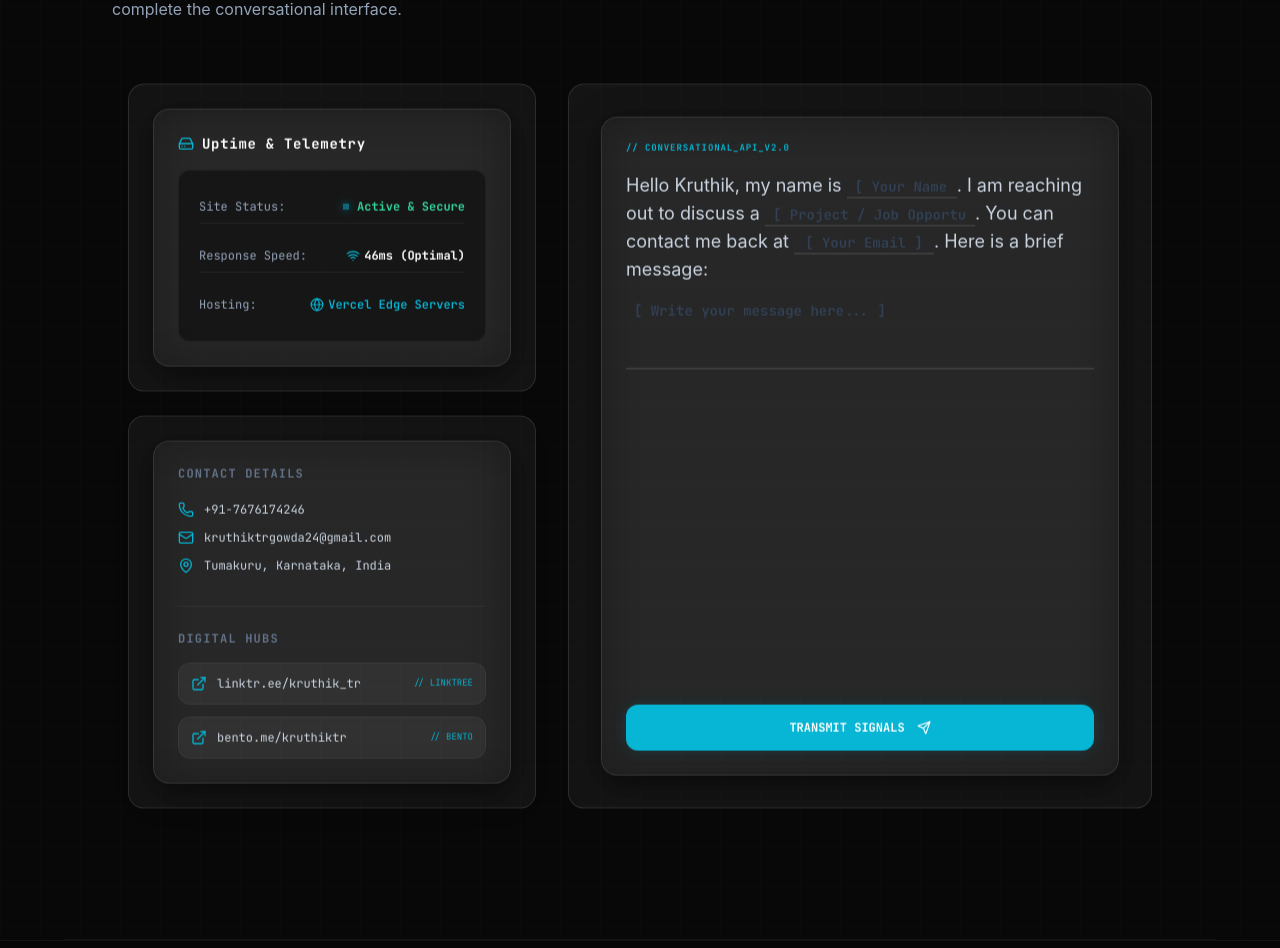
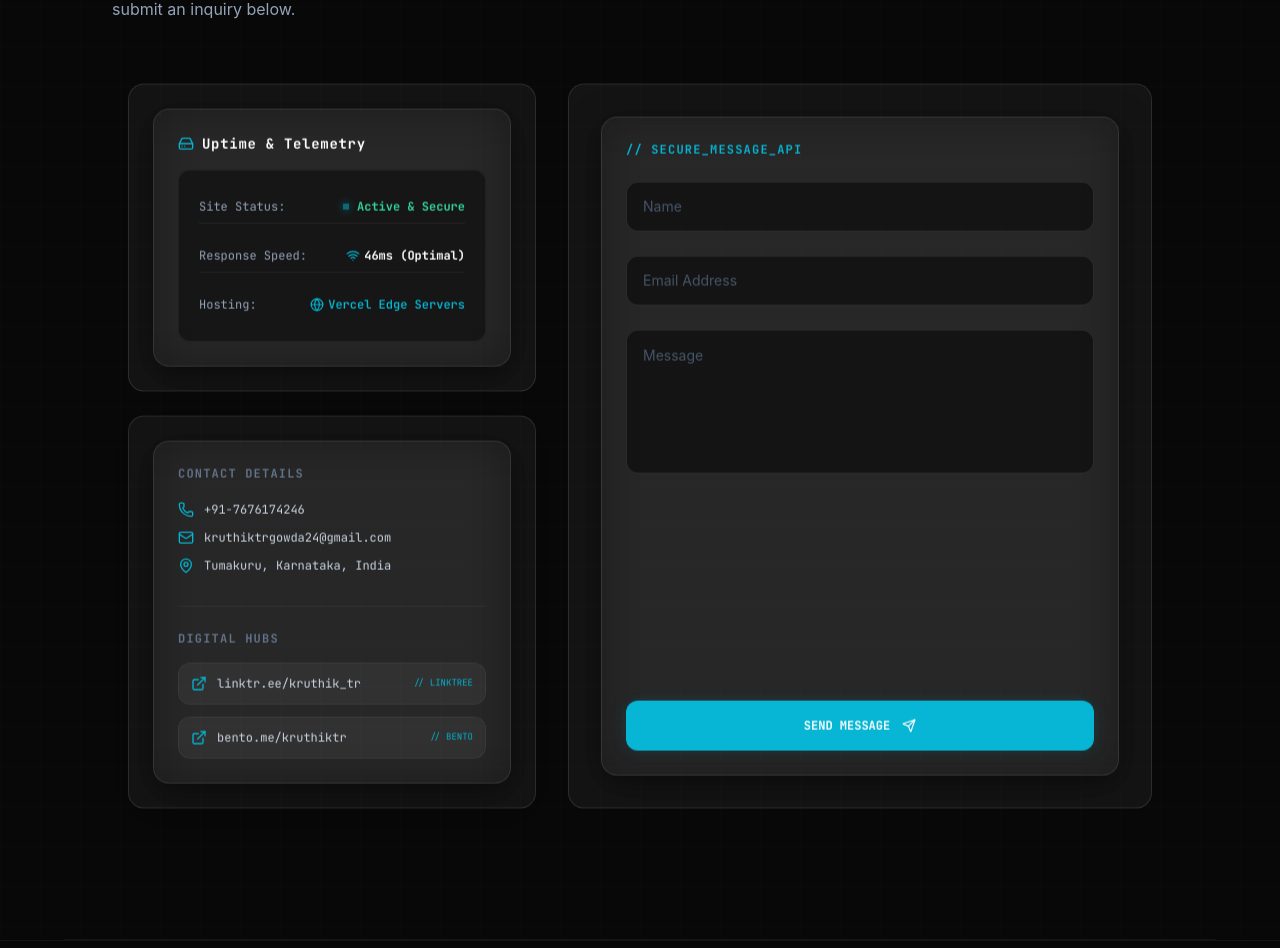
Before and after one commit to KRUTHIKTR/portfolio, a React (Vite) app: page / in a window 1280 px wide. Shown: the part 7794-8742 px from the top of the page. Built offline with nearby package versions, Linux system fonts and the light colour scheme.

Commit message:
feat: implement Minimalist Glowing Outline contact form in ContactForm.jsx

```diff
--- a/src/components/ContactForm.jsx
+++ b/src/components/ContactForm.jsx
@@ -5,7 +5,8 @@ import TiltCard from './TiltCard';
 
 export default function ContactForm({ isZeroG }) {
   const [latency, setLatency] = useState(45);
-  const [formData, setFormData] = useState({ name: '', purpose: '', email: '', message: '' });
+  const [formData, setFormData] = useState({ name: '', email: '', message: '' });
+  const [focusedField, setFocusedField] = useState(null);
   const [isSending, setIsSending] = useState(false);
   const [isSubmitted, setIsSubmitted] = useState(false);
 
@@ -20,12 +21,12 @@ export default function ContactForm({ isZeroG }) {
 
   const handleSubmit = (e) => {
     e.preventDefault();
-    if (!formData.name || !formData.purpose || !formData.email || !formData.message) return;
+    if (!formData.name || !formData.email || !formData.message) return;
 
     setIsSending(true);
     setIsSubmitted(false);
 
-    // Simulate connection transmission latency
+    // Simulate signal transmission
     setTimeout(() => {
       setIsSending(false);
       setIsSubmitted(true);
@@ -33,7 +34,7 @@ export default function ContactForm({ isZeroG }) {
   };
 
   const handleReset = () => {
-    setFormData({ name: '', purpose: '', email: '', message: '' });
+    setFormData({ name: '', email: '', message: '' });
     setIsSubmitted(false);
   };
 
@@ -47,7 +48,7 @@ export default function ContactForm({ isZeroG }) {
         </h2>
         <div className="h-[2px] w-24 bg-[#06b6d4]" />
         <p className="text-slate-400 max-w-xl mt-4 text-base font-sans leading-relaxed">
-          Establish a secure connection. Reach out via email, check social hubs, or complete the conversational interface.
+          Establish a secure connection. Reach out via email, check social hubs, or submit an inquiry below.
         </p>
       </div>
 
@@ -148,69 +149,76 @@ export default function ContactForm({ isZeroG }) {
           </TiltCard>
         </div>
 
-        {/* Right Column: Conversational Paragraph Form (7 cols) */}
+        {/* Right Column: Minimalist Glowing Outline Form (7 cols) */}
         <div className="lg:col-span-7">
           <TiltCard isZeroG={isZeroG} className="bg-white/5 border border-white/10 rounded-2xl p-8 h-full flex flex-col justify-between relative overflow-hidden">
 
             <AnimatePresence mode="wait">
               {!isSubmitted ? (
                 <motion.form
-                  key="form"
+                  key="form-outline"
                   onSubmit={handleSubmit}
                   initial={{ opacity: 0 }}
                   animate={{ opacity: 1 }}
                   exit={{ opacity: 0 }}
-                  className="space-y-8 text-left flex flex-col h-full justify-between"
+                  className="space-y-6 text-left flex flex-col h-full justify-between"
                 >
-                  <div className="space-y-4">
-                    <span className="text-[9px] font-mono text-[#06b6d4] uppercase tracking-widest font-bold block mb-4">
-                      // CONVERSATIONAL_API_v2.0
-                    </span>
+                  <div className="space-y-6">
+                    <h3 className="text-xs uppercase font-mono tracking-widest text-[#06b6d4] font-bold">
+                      // SECURE_MESSAGE_API
+                    </h3>
 
-                    {/* Interactive Paragraph with inline auto-resizing inputs */}
-                    <div className="text-base md:text-lg text-slate-300 leading-[2.5] font-sans font-normal">
-                      Hello Kruthik, my name is{" "}
+                    {/* Name Input */}
+                    <div className="relative group">
+                      <div className={`absolute -inset-0.5 rounded-xl bg-gradient-to-r from-[#06b6d4] to-emerald-500 opacity-0 blur-md transition duration-500 group-hover:opacity-10 ${
+                        focusedField === 'name' ? 'opacity-20' : ''
+                      }`} />
                       <input
                         type="text"
                         required
-                        placeholder="[ Your Name ]"
+                        placeholder="Name"
                         value={formData.name}
                         onChange={(e) => setFormData({ ...formData, name: e.target.value })}
+                        onFocus={() => setFocusedField('name')}
+                        onBlur={() => setFocusedField(null)}
                         disabled={isSending}
-                        className="bg-transparent border-b-2 border-white/10 focus:border-[#06b6d4] text-[#06b6d4] placeholder-slate-700 font-bold focus:outline-none focus:ring-0 px-2 py-0 text-center transition-all duration-300 font-mono text-sm inline-block rounded-none"
-                        style={{ width: formData.name ? `${Math.max(110, formData.name.length * 10)}px` : '110px' }}
+                        className="relative w-full bg-black/45 border border-white/10 rounded-xl px-4 py-3.5 text-sm text-white placeholder-slate-600 focus:outline-none focus:ring-0 focus:border-[#06b6d4] transition-all duration-300 font-sans"
                       />
-                      . I am reaching out to discuss a{" "}
-                      <input
-                        type="text"
-                        required
-                        placeholder="[ Project / Job Opportunity ]"
-                        value={formData.purpose}
-                        onChange={(e) => setFormData({ ...formData, purpose: e.target.value })}
-                        disabled={isSending}
-                        className="bg-transparent border-b-2 border-white/10 focus:border-[#06b6d4] text-[#06b6d4] placeholder-slate-700 font-bold focus:outline-none focus:ring-0 px-2 py-0 text-center transition-all duration-300 font-mono text-sm inline-block rounded-none"
-                        style={{ width: formData.purpose ? `${Math.max(210, formData.purpose.length * 10)}px` : '210px' }}
-                      />
-                      . You can contact me back at{" "}
+                    </div>
+
+                    {/* Email Input */}
+                    <div className="relative group">
+                      <div className={`absolute -inset-0.5 rounded-xl bg-gradient-to-r from-[#06b6d4] to-emerald-500 opacity-0 blur-md transition duration-500 group-hover:opacity-10 ${
+                        focusedField === 'email' ? 'opacity-20' : ''
+                      }`} />
                       <input
                         type="email"
                         required
-                        placeholder="[ Your Email ]"
+                        placeholder="Email Address"
                         value={formData.email}
                         onChange={(e) => setFormData({ ...formData, email: e.target.value })}
+                        onFocus={() => setFocusedField('email')}
+                        onBlur={() => setFocusedField(null)}
                         disabled={isSending}
-                        className="bg-transparent border-b-2 border-white/10 focus:border-[#06b6d4] text-[#06b6d4] placeholder-slate-700 font-bold focus:outline-none focus:ring-0 px-2 py-0 text-center transition-all duration-300 font-mono text-sm inline-block rounded-none"
-                        style={{ width: formData.email ? `${Math.max(140, formData.email.length * 10)}px` : '140px' }}
+                        className="relative w-full bg-black/45 border border-white/10 rounded-xl px-4 py-3.5 text-sm text-white placeholder-slate-600 focus:outline-none focus:ring-0 focus:border-[#06b6d4] transition-all duration-300 font-sans"
                       />
-                      . Here is a brief message:{" "}
+                    </div>
+
+                    {/* Message Textarea */}
+                    <div className="relative group">
+                      <div className={`absolute -inset-0.5 rounded-xl bg-gradient-to-r from-[#06b6d4] to-emerald-500 opacity-0 blur-md transition duration-500 group-hover:opacity-10 ${
+                        focusedField === 'message' ? 'opacity-20' : ''
+                      }`} />
                       <textarea
                         required
-                        rows="3"
-                        placeholder="[ Write your message here... ]"
+                        rows="5"
+                        placeholder="Message"
                         value={formData.message}
                         onChange={(e) => setFormData({ ...formData, message: e.target.value })}
+                        onFocus={() => setFocusedField('message')}
+                        onBlur={() => setFocusedField(null)}
                         disabled={isSending}
-                        className="bg-transparent border-b-2 border-white/10 focus:border-[#06b6d4] text-[#06b6d4] placeholder-slate-700 font-bold focus:outline-none focus:ring-0 px-2 py-0 transition-all duration-300 font-mono text-sm w-full mt-4 resize-none block rounded-none leading-relaxed"
+                        className="relative w-full bg-black/45 border border-white/10 rounded-xl px-4 py-3.5 text-sm text-white placeholder-slate-600 focus:outline-none focus:ring-0 focus:border-[#06b6d4] transition-all duration-300 font-sans resize-none leading-relaxed"
                       />
                     </div>
                   </div>
@@ -219,15 +227,15 @@ export default function ContactForm({ isZeroG }) {
                     <button
                       type="submit"
                       disabled={isSending}
-                      className="w-full flex items-center justify-center gap-2 bg-[#06b6d4] hover:bg-[#06b6d4]/90 text-white font-mono text-xs font-bold py-3.5 px-6 rounded-xl transition-all duration-300 shadow-[0_0_15px_rgba(6,182,212,0.15)] hover:shadow-[0_0_25px_rgba(6,182,212,0.3)] border border-[#06b6d4]/20 active:scale-[0.99] disabled:opacity-50"
+                      className="w-full flex items-center justify-center gap-2 bg-[#06b6d4] hover:bg-[#06b6d4]/90 text-white font-mono text-xs font-bold py-4 px-6 rounded-xl transition-all duration-300 shadow-[0_0_15px_rgba(6,182,212,0.15)] hover:shadow-[0_0_25px_rgba(6,182,212,0.3)] border border-[#06b6d4]/20 active:scale-[0.99] disabled:opacity-50"
                     >
                       {isSending ? (
                         <span className="flex items-center gap-2">
-                          TRANSMITTING PAYLOAD PACKETS...
+                          TRANSMITTING...
                         </span>
                       ) : (
                         <>
-                          TRANSMIT SIGNALS <Send className="w-3.5 h-3.5 ml-1" />
+                          SEND MESSAGE <Send className="w-3.5 h-3.5 ml-1" />
                         </>
                       )}
                     </button>
@@ -242,11 +250,11 @@ export default function ContactForm({ isZeroG }) {
                   className="flex flex-col items-center justify-center h-full text-center space-y-6 py-12"
                 >
                   <div className="p-4 bg-[#06b6d4]/10 border border-[#06b6d4]/25 rounded-full text-[#06b6d4] shadow-[0_0_20px_rgba(6,182,212,0.15)]">
-                    <CheckCircle className="w-12 h-12 animate-pulse" />
+                    <CheckCircle className="w-12 h-12" />
                   </div>
 
                   <div className="space-y-2">
-                    <h3 className="text-lg font-bold text-white font-mono">// TRANSMISSION_SUCCESSFUL</h3>
+                    <h3 className="text-lg font-bold text-white font-mono">// TRANSMISSION_COMPLETE</h3>
                     <p className="text-xs text-slate-400 font-sans max-w-sm leading-relaxed">
                       Handshake complete. Connection established with Kruthik T R. Signal packets routed successfully.
                     </p>
```
